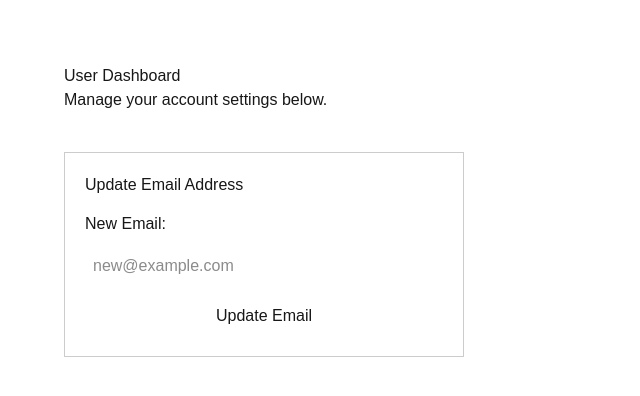
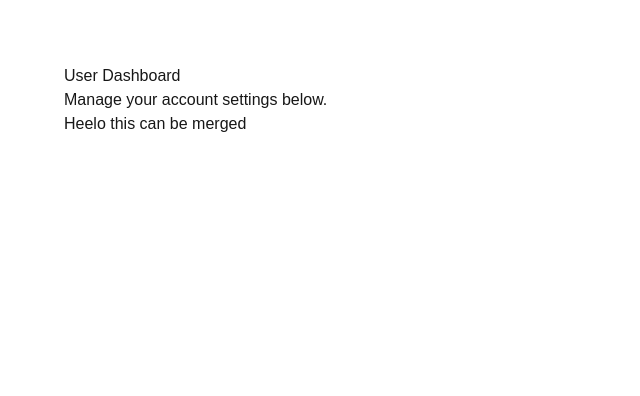
Before and after one commit to Muhammad-M0iz/cybersecurity, a Next.js app: page / in a window 1280 px wide. Shown: the top 396 px of the page, without its empty margins (0-640 px from the left). Built offline with nearby package versions, Linux system fonts and the light colour scheme.

Commit message:
fix: remove email update form from user dashboard

```diff
--- a/app/page.tsx
+++ b/app/page.tsx
@@ -4,15 +4,7 @@ export default function Home() {
     <main style={{ padding: '4rem', fontFamily: 'sans-serif' }}>
       <h1>User Dashboard</h1>
       <p>Manage your account settings below.</p>
-
-      <div style={{ marginTop: '40px', padding: '20px', border: '1px solid #ccc', maxWidth: '400px' }}>
-        <h2>Update Email Address</h2>
-                <form action="/api/update-email" method="POST" style={{ display: 'flex', flexDirection: 'column', gap: '10px', marginTop: '15px' }}>
-            <label htmlFor="email">New Email:</label>
-            <input type="email" id="email" name="email" placeholder="new@example.com" required style={{ padding: '8px' }} />
-            <button type="submit" style={{ padding: '8px 16px', cursor: 'pointer' }}>Update Email</button>
-        </form>
-      </div>
+      <p>Heelo this can be merged</p>
     </main>
   );
 }
```
